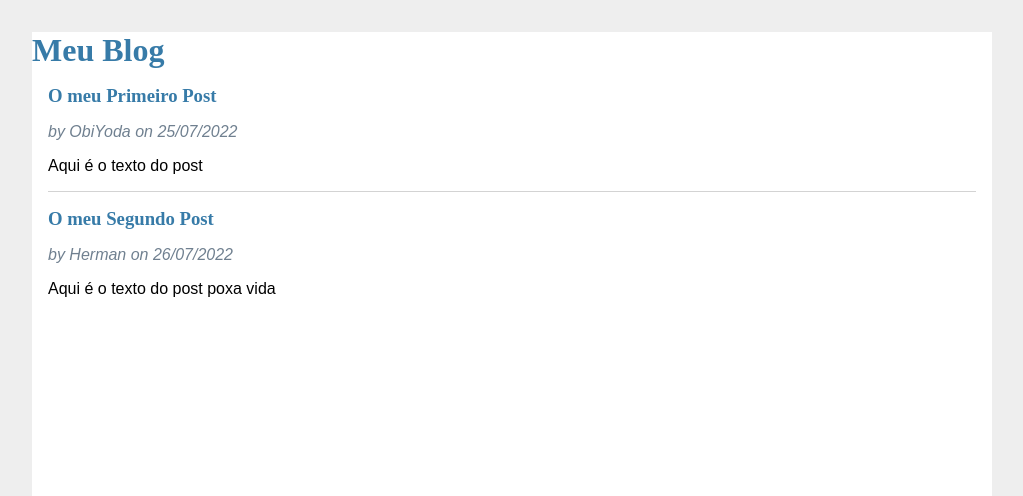
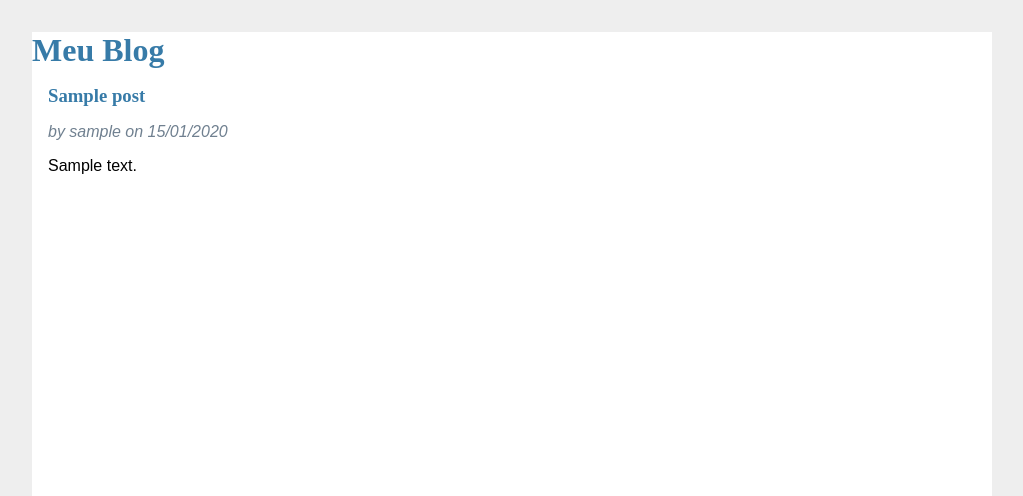
Before and after one commit to ObiYoda14/WebPython, a Flask app: page / in a window 1280 px wide. Shown: the top 496 px of the page, without its empty margins (128-1151 px from the left). Run offline with Flask 2, Linux system fonts and the light colour scheme; tables that the repository leaves empty hold one stand-in row (values such as "Sample post").

Commit message:
Commit 4to dia - Criação do Banco de Dados - Tabelas Post e User

```diff
--- a/app.py
+++ b/app.py
@@ -1,23 +1,45 @@
-from flask import Flask, render_template
+from flask import Flask, render_template, redirect, url_for
 from datetime import datetime
+from flask_sqlalchemy import SQLAlchemy
 
 app = Flask("hello")
+app.config["SQLALCHEMY_DATABASE_URI"] = "sqlite:///app.db"
+app.config["SQLALCHEMY_TRACK_MODIFICATIONS"] = False
 
-posts = [
-    {
-        "title": "O meu Primeiro Post",
-        "body": "Aqui é o texto do post",
-        "author": "ObiYoda",
-        "created": datetime(2022, 7, 25)
-    },
-    {
-        "title": "O meu Segundo Post",
-        "body": "Aqui é o texto do post poxa vida",
-        "author": "Herman",
-        "created": datetime(2022, 7, 26)
-    },
-]
+db = SQLAlchemy(app)
+
+class Post(db.Model):
+    __tablename__ = 'posts'
+    id = db.Column(db.Integer, primary_key=True, autoincrement=True)
+    title = db.Column(db.String(70), nullable=False)
+    body = db.Column(db.String(500))
+    created = db.Column(db.DateTime, nullable=False, default=datetime.now)
+    user_id = db.Column(db.Integer, db.ForeignKey('users.id'))
+
+class User(db.Model):
+    __tablename__ = "users"
+    id = db.Column(db.Integer, primary_key=True, autoincrement=True)
+    username = db.Column(db.String(20), nullable=False, unique=True, index=True)
+    email =  db.Column(db.String(64), nullable=False, unique=True)
+    password_rash = db.Column(db.String(128), nullable=False)
+    posts = db.relationship('Post', backref='author')
+
+# Função para criar as tabelas no banco, se já existe, ele não cria
+db.create_all()
 
 @app.route("/")
 def index():
+    posts = Post.query.all()
     return render_template("index.html", posts=posts)
+
+@app.route("/populate")
+def populate():
+    user = User(username='Herman', email="email@email.com", password_rash="a")
+    post1 = Post(title="Post 1", body="Texto do post 1", author=user)
+    post2 = Post(title="Post 2", body="Texto do post 2", author=user)
+    db.session.add(user)
+    # A session garante que só será gravado se todas os registros forem inseridos sem erro
+    db.session.add(post1)
+    db.session.add(post2)
+    db.session.commit()
+    return redirect(url_for('index'))
--- a/requirements.txt
+++ b/requirements.txt
@@ -1,5 +1,8 @@
 click==8.1.3
 Flask==2.1.3
+Flask-SQLAlchemy==2.5.1
+greenlet==1.1.2
 itsdangerous==2.1.2
 python-dotenv==0.20.0
+SQLAlchemy==1.4.39
 Werkzeug==2.1.2
--- a/static/style.css
+++ b/static/style.css
@@ -33,3 +33,7 @@ hr{
 .post .body{
     white-space: pre-line;
 }
+.no-posts{
+    font-style: italic;
+    color: gray;
+}
--- a/templates/base.html
+++ b/templates/base.html
@@ -1,7 +1,7 @@
 <html>
     <head>
         <title> {% block title %}{% endblock %} - Meu Blog </title>
-        <link rel="stylesheet" href="/static/style.css">
+        <link rel="stylesheet" href="{{ url_for('static', filename='style.css') }}">
     </head>
 
     <body>
--- a/templates/index.html
+++ b/templates/index.html
@@ -9,7 +9,7 @@
                 <div>
                     <h1>{{ post.title }}</h1>
                     <div class="about">
-                        by {{ post.author }} on {{ post.created.strftime('%d/%m/%Y') }}
+                        by {{ post.author.username }} on {{ post.created.strftime('%d/%m/%Y') }}
                     </div>
                 </div>
             </header>
@@ -18,5 +18,7 @@
         {% if not loop.last %}
             <hr>
         {% endif %}
+    {% else %}
+        <p class="no-posts"> Ops... There are no posts to display! </p>
     {% endfor %}
 {% endblock %}
```
Also changed, not shown: 1 other file.
